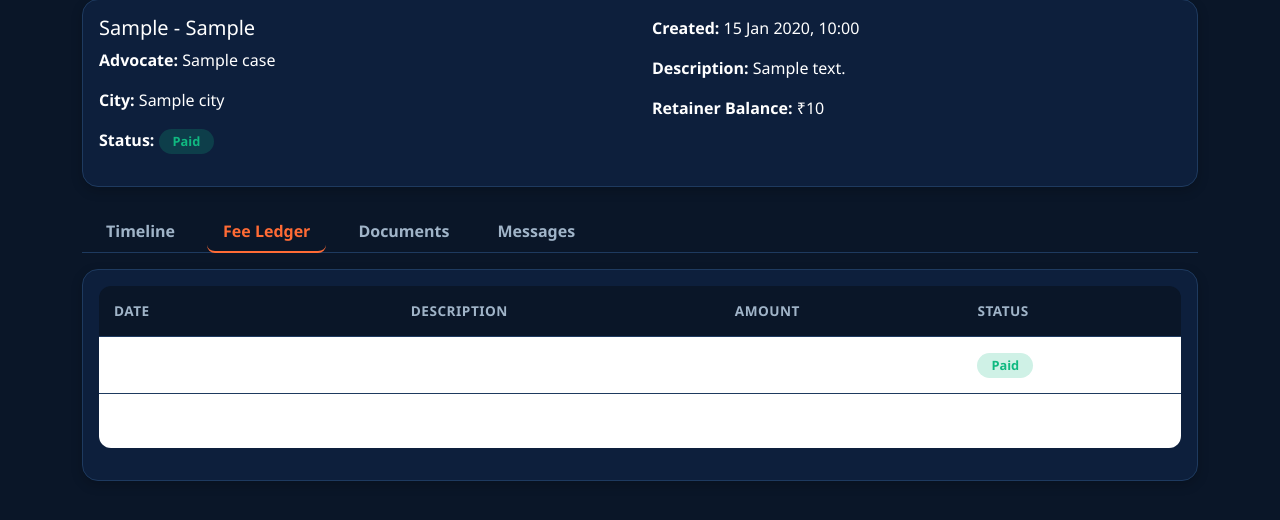
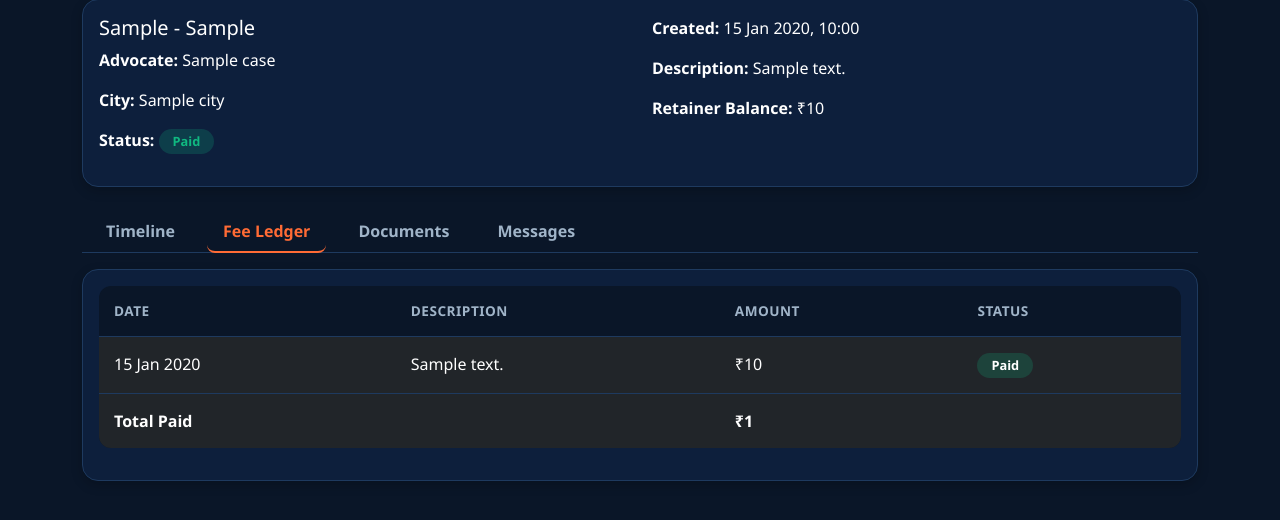
Before and after one commit to saivamsisinguru/nyayasetu, a Python web app: template templates/case_detail.html in a window 1280 px wide, after a click on "Fee Ledger". Shown: the part 207-727 px from the top of the page. Run offline with Jinja, Linux system fonts and the light colour scheme; the template is opened without the code that fills it: most values are stand-ins (such as "Sample title", 1, 10 or a date in 2020).

Commit message:
Update case_detail.html

```diff
--- a/templates/case_detail.html
+++ b/templates/case_detail.html
@@ -69,31 +69,38 @@
     <div class="card">
         <div class="card-body">
             {% if fees %}
-                <table class="table">
+            <div class="table-responsive">
+                <table class="table table-dark" style="background: #0d1f3c; border-radius: 12px; overflow: hidden;">
                     <thead>
-                        <tr><th>Date</th><th>Description</th><th>Amount</th><th>Status</th></tr>
+                        <tr>
+                            <th style="background: #0a1628; color: #a0b4c8; border-bottom: 1px solid #1e3a5f; padding: 15px; font-size: 0.85rem; text-transform: uppercase;">Date</th>
+                            <th style="background: #0a1628; color: #a0b4c8; border-bottom: 1px solid #1e3a5f; padding: 15px; font-size: 0.85rem; text-transform: uppercase;">Description</th>
+                            <th style="background: #0a1628; color: #a0b4c8; border-bottom: 1px solid #1e3a5f; padding: 15px; font-size: 0.85rem; text-transform: uppercase;">Amount</th>
+                            <th style="background: #0a1628; color: #a0b4c8; border-bottom: 1px solid #1e3a5f; padding: 15px; font-size: 0.85rem; text-transform: uppercase;">Status</th>
+                        </tr>
                     </thead>
                     <tbody>
                         {% for fee in fees %}
                         <tr>
-                            <td>{{ fee.created_at.strftime('%d %b %Y') }}</td>
-                            <td>{{ fee.description }}</td>
-                            <td>₹{{ fee.amount }}</td>
-                            <td>
+                            <td style="border-bottom: 1px solid #1e3a5f; padding: 15px; color: #ffffff;">{{ fee.created_at.strftime('%d %b %Y') }}</td>
+                            <td style="border-bottom: 1px solid #1e3a5f; padding: 15px; color: #ffffff;">{{ fee.description }}</td>
+                            <td style="border-bottom: 1px solid #1e3a5f; padding: 15px; color: #ffffff;">₹{{ fee.amount }}</td>
+                            <td style="border-bottom: 1px solid #1e3a5f; padding: 15px;">
                                 {% if fee.status == 'Paid' %}
-                                <span class="badge bg-success">Paid</span>
+                                <span class="badge" style="background: rgba(16, 185, 129, 0.2); color: #10b981;">Paid</span>
                                 {% else %}
-                                <span class="badge bg-warning">Pending</span>
+                                <span class="badge" style="background: rgba(245, 158, 11, 0.2); color: #f59e0b;">Pending</span>
                                 {% endif %}
                             </td>
                         </tr>
                         {% endfor %}
-                        <tr class="fw-bold">
-                            <td colspan="2">Total Paid</td>
-                            <td colspan="2">₹{{ case.total_paid }}</td>
+                        <tr style="background: #0a1628;">
+                            <td colspan="2" style="padding: 15px; color: #ffffff; font-weight: 700; border: none;">Total Paid</td>
+                            <td colspan="2" style="padding: 15px; color: #10b981; font-weight: 700; border: none;">₹{{ case.total_paid }}</td>
                         </tr>
                     </tbody>
                 </table>
+            </div>
             {% else %}
             <p class="text-muted">No fee entries yet.</p>
             {% endif %}
```
Lines whose indentation alone changed are shown as unchanged.
